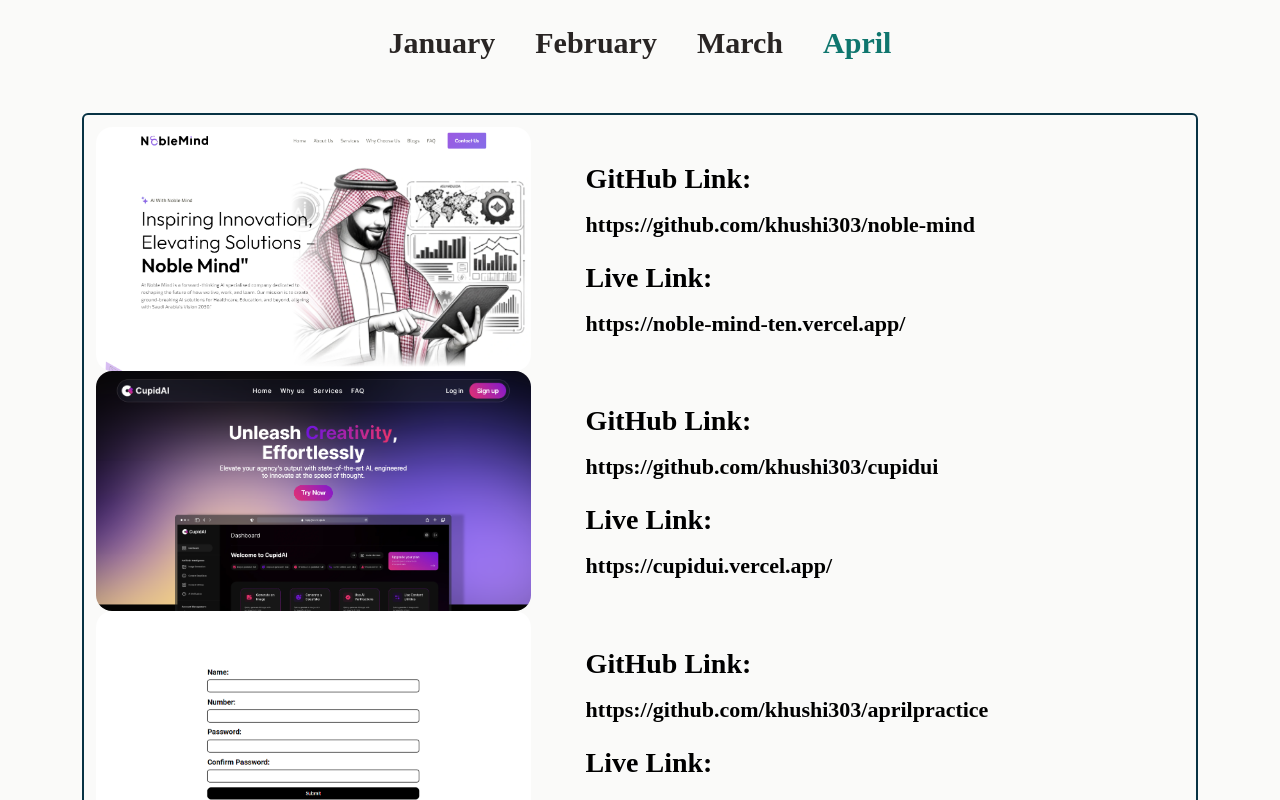
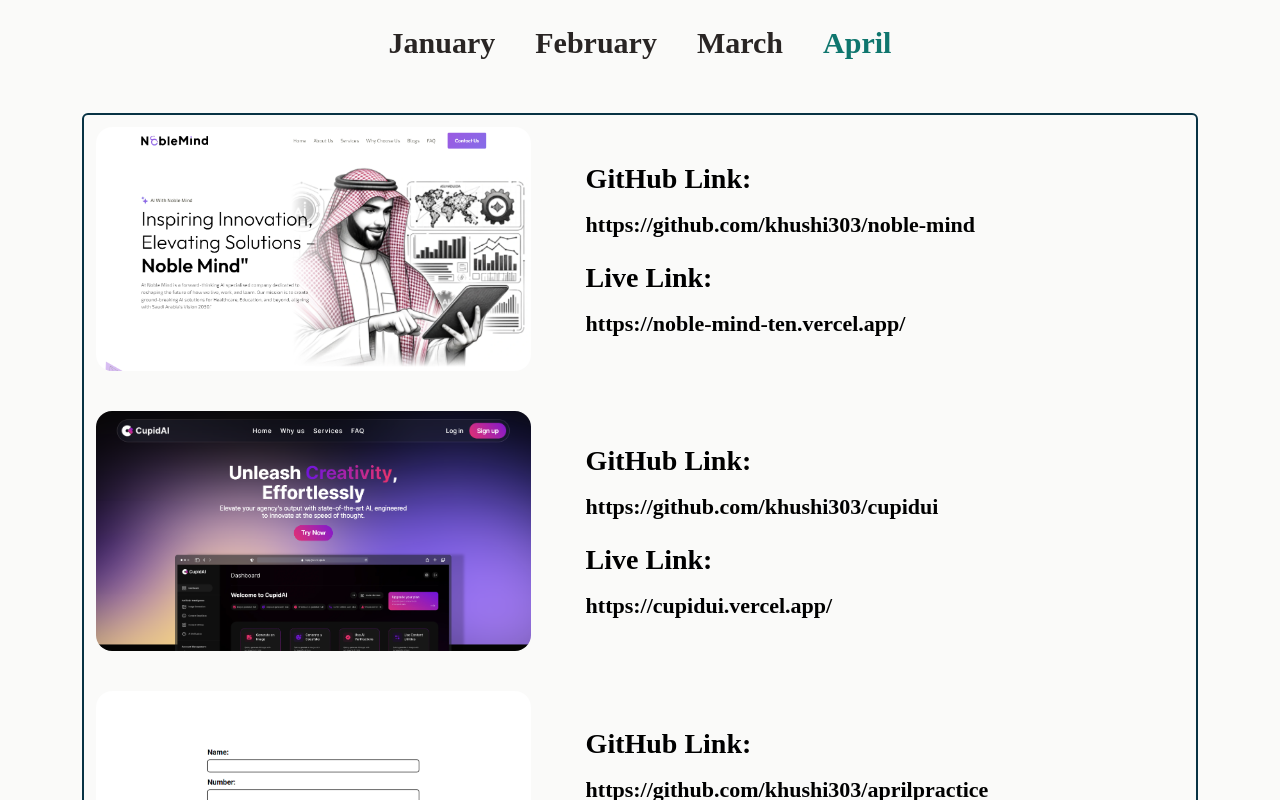
Before and after one commit to khushi303/monthlyprojectlist, a React (Create React App) app: page / in a window 1280 px wide. Both pictures are taken after a click on the link "April". Shown: the top 800 px of the page. Built offline with nearby package versions, Linux system fonts and the light colour scheme.

Commit message:
adding space

```diff
--- a/src/components/ProjectList.jsx
+++ b/src/components/ProjectList.jsx
@@ -251,7 +251,7 @@
                                 <a href="https://noble-mind-ten.vercel.app/" target='_blank' className='text-[22px] font-semibold hover:text-teal-700 transition-all duration-300 ease-linear'>https://noble-mind-ten.vercel.app/</a>
                             </div>
                         </div>
-                        <div className='flex justify-between items-center'>
+                        <div className='flex justify-between items-center mt-10'>
                             <div className='w-[40%]'>
                                 <img src={CupidUi} alt="CupidUi" className='w-full rounded-2xl' />
                             </div>
@@ -262,7 +262,7 @@
                                 <a href="https://cupidui.vercel.app/" target='_blank' className='text-[22px] font-semibold hover:text-teal-700 transition-all duration-300 ease-linear'>https://cupidui.vercel.app/</a>
                             </div>
                         </div>
-                        <div className='flex justify-between items-center'>
+                        <div className='flex justify-between items-center mt-10'>
                             <div className='w-[40%]'>
                                 <img src={FormaValidation} alt="FormaValidation" className='w-full rounded-2xl' />
                             </div>
@@ -273,7 +273,7 @@
                                 <a href="https://aprilpractice.vercel.app/" target='_blank' className='text-[22px] font-semibold hover:text-teal-700 transition-all duration-300 ease-linear'>https://aprilpractice.vercel.app/</a>
                             </div>
                         </div>
-                        <div className='flex justify-between items-center'>
+                        <div className='flex justify-between items-center mt-10'>
                             <div className='w-[40%]'>
                                 <img src={kavauptheme} alt="kavauptheme" className='w-full rounded-2xl' />
                             </div>
@@ -284,7 +284,7 @@
                                 <a href="https://kavauptheme.netlify.app/" target='_blank' className='text-[22px] font-semibold hover:text-teal-700 transition-all duration-300 ease-linear'>https://kavauptheme.netlify.app/</a>
                             </div>
                         </div>
-                        <div className='flex justify-between items-center'>
+                        <div className='flex justify-between items-center mt-10'>
                             <div className='w-[40%]'>
                                 <img src={fluff} alt="fluff" className='w-full rounded-2xl' />
                             </div>
```
